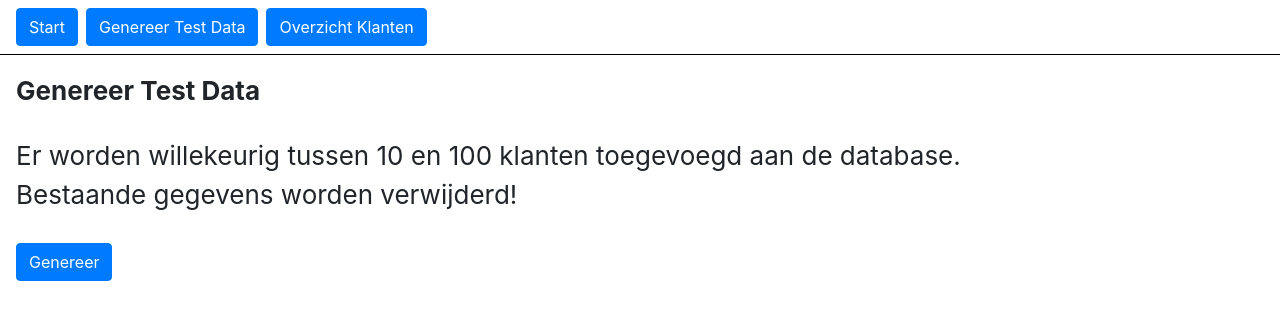
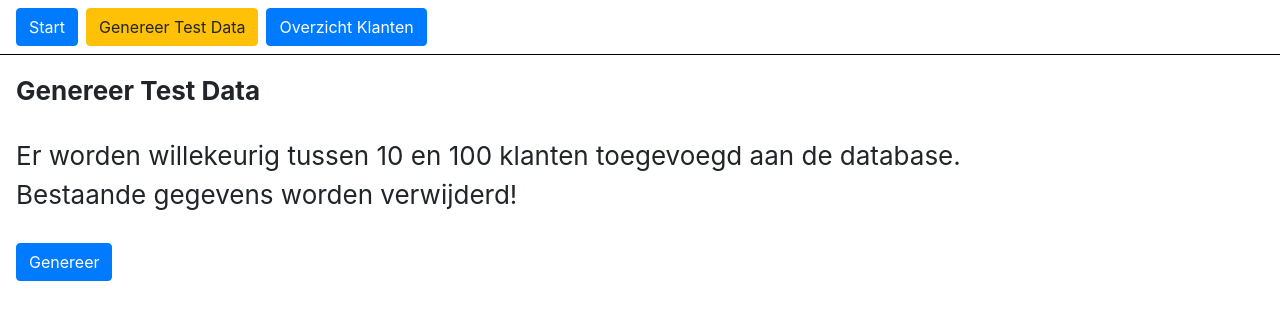
Before and after one commit to CarloTheunisz/garage_turbo, a React (Create React App) app in the folder garage_turbo_frontend/: page /genereer in a window 1280 px wide. Shown: the top 320 px of the page. Built offline with nearby package versions, Linux system fonts and the light colour scheme; no server answers.

Commit message:
Highlight current page

```diff
--- a/garage_turbo_frontend/src/App.js
+++ b/garage_turbo_frontend/src/App.js
@@ -2,7 +2,6 @@ import React from 'react';
 import './App.css';
 import { BrowserRouter, Route, Switch } from 'react-router-dom';
 import API from './Library/API';
-import Header from './Components/Header';
 import Startpagina from './Components/Startpagina';
 import Genereer from './Components/Genereer';
 import Overzicht from './Components/Overzicht'
@@ -14,7 +13,6 @@ function App() {
 
   return (
     <BrowserRouter>
-      <Header/>
       <Switch>
         <Route exact path="/" component={ Startpagina }/>
         <Route exact path="/genereer" component={ Genereer }/>
--- a/garage_turbo_frontend/src/Components/Genereer.js
+++ b/garage_turbo_frontend/src/Components/Genereer.js
@@ -1,5 +1,6 @@
 import React, { Component } from 'react';
 import API from '../Library/API';
+import Header from './Header';
 
 class Genereer extends Component {
     generate() {
@@ -16,6 +17,8 @@ class Genereer extends Component {
 
     render() {
         return (
+            <React.Fragment>
+                <Header path={ this.props.location.pathname }/>
                 <div className="normal-page">
                     <div className="space-below">
                         <b>Genereer Test Data</b>
@@ -30,6 +33,7 @@ class Genereer extends Component {
                         Genereer
                     </button>
                 </div>
+            </React.Fragment>
         );
     }
 }
--- a/garage_turbo_frontend/src/Components/Header.js
+++ b/garage_turbo_frontend/src/Components/Header.js
@@ -2,13 +2,26 @@ import React, { Component } from 'react';
 import { Navbar, Nav } from 'reactstrap';
 
 class Header extends Component {
+    getClasses(path, goal) {
+        if(path === goal) {
+            return "btn btn-warning header-item";
+        }
+        return "btn btn-primary header-item";
+    }
+
     render() {
         return (
             <Navbar light className="header">
                 <Nav className="flex-row" navbar>
-                    <a type="button" className="btn btn-primary header-item" href="/">Start</a>
-                    <a type="button" className="btn btn-primary header-item" href="/genereer">Genereer Test Data</a>
-                    <a type="button" className="btn btn-primary header-item" href="/overzicht">Overzicht Klanten</a>
+                    <a type="button" className={ this.getClasses(this.props.path, '/') } href="/">
+                        Start
+                    </a>
+                    <a type="button" className={ this.getClasses(this.props.path, '/genereer') } href="/genereer">
+                        Genereer Test Data
+                    </a>
+                    <a type="button" className={ this.getClasses(this.props.path, '/overzicht') } href="/overzicht">
+                        Overzicht Klanten
+                    </a>
                 </Nav>
             </Navbar>
         );
--- a/garage_turbo_frontend/src/Components/Overzicht.js
+++ b/garage_turbo_frontend/src/Components/Overzicht.js
@@ -1,6 +1,7 @@
 import React, { Component } from 'react';
 import { Table } from 'reactstrap';
 import API from './../Library/API';
+import Header from './Header';
 import Tabellenrij from './TabellenRij';
 
 class Overzicht extends Component {
@@ -51,8 +52,12 @@ class Overzicht extends Component {
     }
 
     render() {
+        // console.log(this.props.location.pathname);
+
         if(this.state.isLoaded) {
             return (
+                <React.Fragment>
+                    <Header path={ this.props.location.pathname }/>
                     <div className="normal-page">
                         <div className="space-below">
                             <b>Overzicht klanten</b>
@@ -90,9 +95,12 @@ class Overzicht extends Component {
                             </tbody>
                         </Table>
                     </div>
+                </React.Fragment>
             );
         } else {
             return (
+                <React.Fragment>
+                    <Header path={ this.props.location.pathname }/>
                     <div className="normal-page">
                         <div className="space-below">
                             <b>Overzicht klanten</b>
@@ -116,6 +124,7 @@ class Overzicht extends Component {
                             Het overzicht wordt geladen...
                         </div>
                     </div>
+                </React.Fragment>
             );
         }
     }
--- a/garage_turbo_frontend/src/Components/Startpagina.js
+++ b/garage_turbo_frontend/src/Components/Startpagina.js
@@ -1,9 +1,12 @@
 import React, { Component } from 'react';
 import logo from './../logo.svg';
+import Header from './Header';
 
 class Startpagina extends Component {
     render() {
         return (
+            <React.Fragment>
+                <Header path={ this.props.location.pathname }/>
                 <div className="App App-header">
                     <div>
                         <b>Auto Onderhoud Planner</b>
@@ -13,6 +16,7 @@ class Startpagina extends Component {
                         <b>Garage Turbo</b>
                     </div>
                 </div>
+            </React.Fragment>
         );
     }
 }
```
Lines whose indentation alone changed are shown as unchanged.
